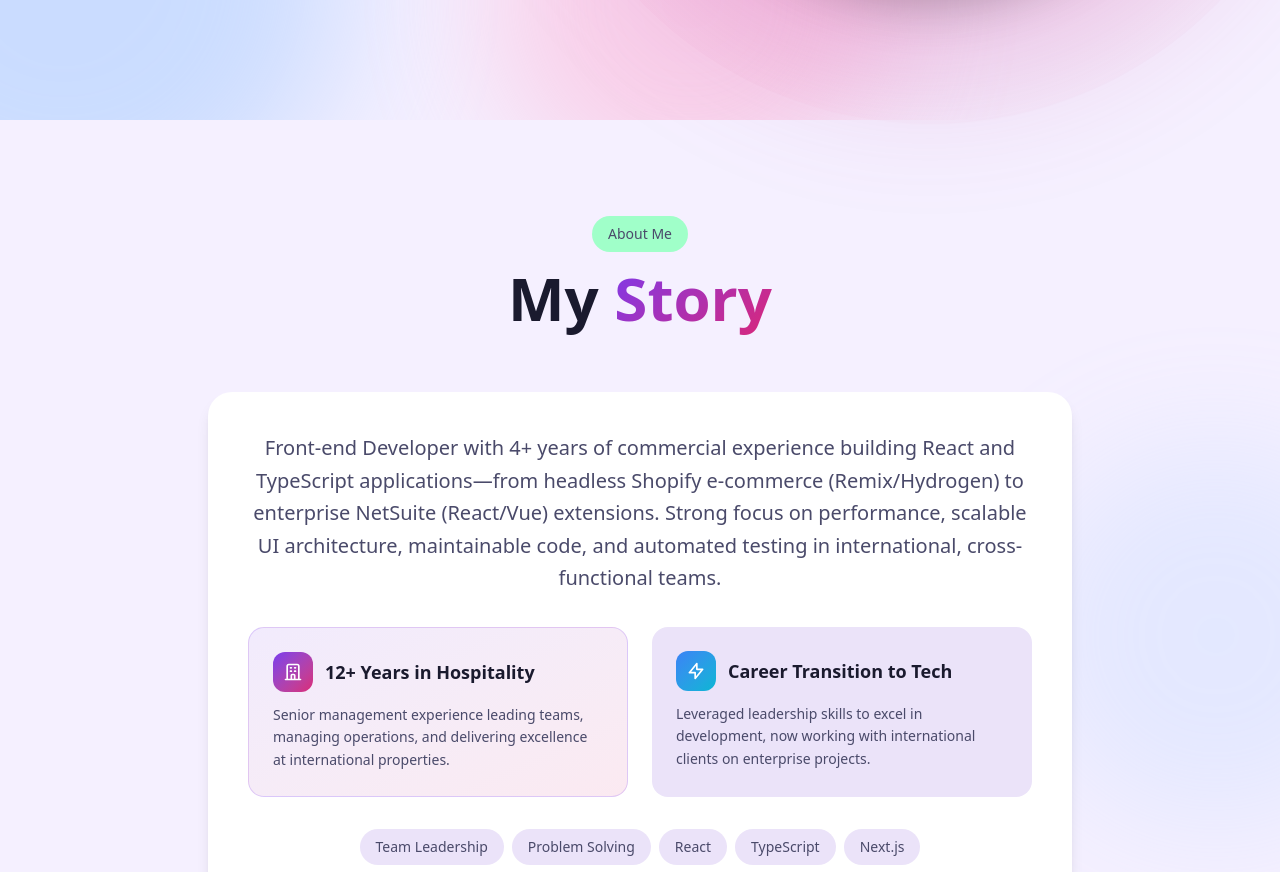
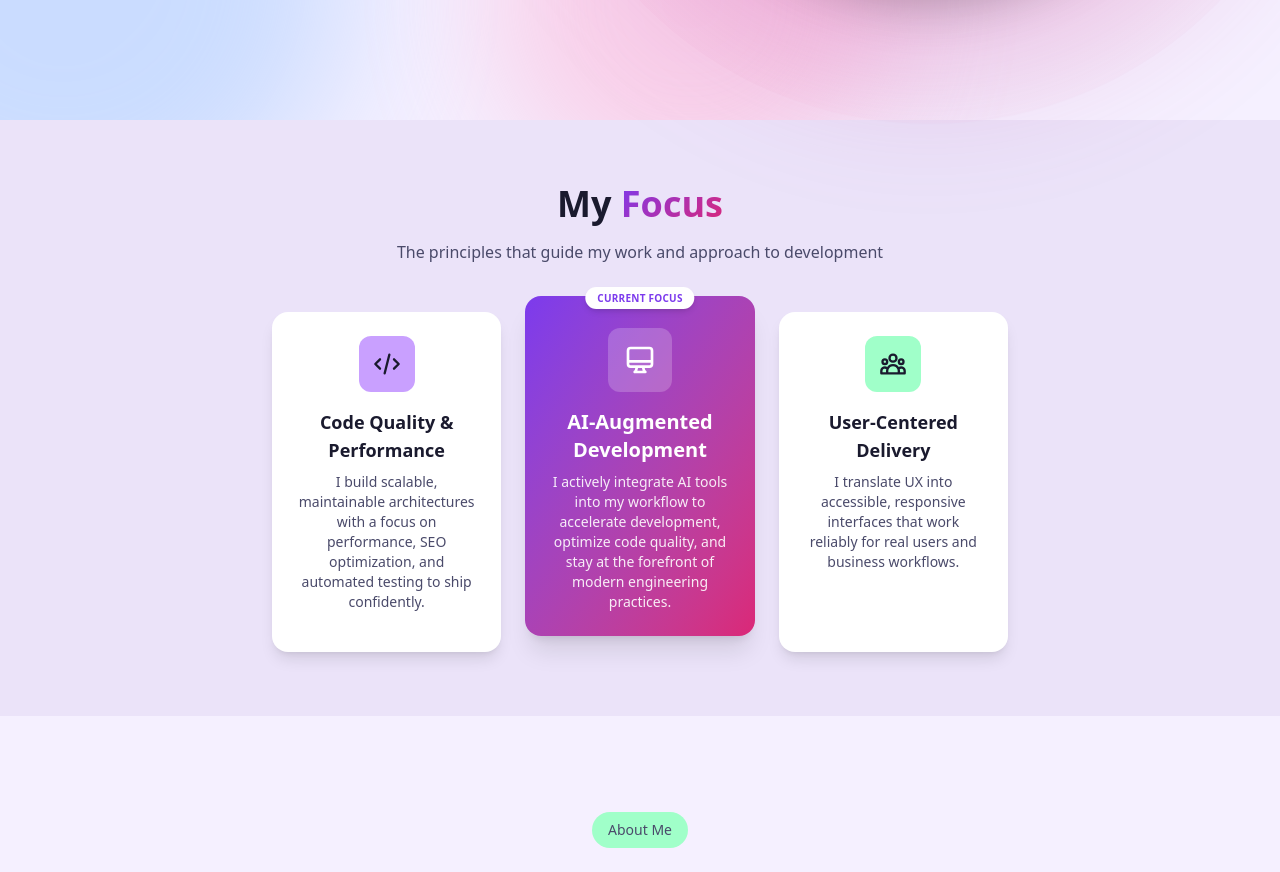
Before and after one commit to PaulinaMurzanska/Paulina-portfolio-2026, a Next.js app: page / in a window 1280 px wide. Shown: the part 680-1552 px from the top of the page. Built offline with nearby package versions, Linux system fonts and the light colour scheme.

Commit message:
add focus section to main page

```diff
--- a/src/app/about/page.tsx
+++ b/src/app/about/page.tsx
@@ -3,7 +3,7 @@
 import { motion } from "framer-motion";
 import Link from "next/link";
 import aboutData from "@/data/data.json";
-import { Navigation, FunFacts } from "@/components";
+import { Navigation, FunFacts, MyFocus } from "@/components";
 
 const about = aboutData.about;
 
@@ -101,86 +101,7 @@ export default function AboutPage() {
           </div>
         </section>
 
-        {/* My Focus - RIGHT AFTER CAREER TRANSITION */}
-        <section className="py-16 bg-[var(--bg-secondary)]">
-          <div className="max-w-4xl mx-auto px-6 md:px-12 lg:px-20">
-            <motion.div
-              className="text-center mb-12"
-              initial={{ opacity: 0, y: 30 }}
-              whileInView={{ opacity: 1, y: 0 }}
-              viewport={{ once: true }}
-            >
-              <h2 className="text-3xl md:text-4xl font-bold">
-                My <span className="gradient-text">Focus</span>
-              </h2>
-              <p className="text-[var(--text-secondary)] mt-4 max-w-2xl mx-auto">
-                The principles that guide my work and approach to development
-              </p>
-            </motion.div>
-
-            <div className="grid md:grid-cols-3 gap-6 items-stretch">
-              {/* Code Quality & Performance */}
-              <motion.div
-                className="bg-white rounded-2xl p-6 shadow-lg text-center"
-                initial={{ opacity: 0, y: 30 }}
-                whileInView={{ opacity: 1, y: 0 }}
-                viewport={{ once: true }}
-                transition={{ delay: 0 }}
-                whileHover={{ y: -5 }}
-              >
-                <div className="w-14 h-14 rounded-xl mx-auto mb-4 flex items-center justify-center bg-[var(--accent-1)]">
-                  <svg className="w-7 h-7 text-[var(--text-primary)]" fill="none" viewBox="0 0 24 24" stroke="currentColor">
-                    <path strokeLinecap="round" strokeLinejoin="round" strokeWidth={2} d="M10 20l4-16m4 4l4 4-4 4M6 16l-4-4 4-4" />
-                  </svg>
-                </div>
-                <h3 className="text-lg font-bold mb-2">{about.values[0]?.title}</h3>
-                <p className="text-[var(--text-secondary)] text-sm">{about.values[0]?.description}</p>
-              </motion.div>
-
-              {/* AI-Augmented Development - EMPHASIZED CENTER */}
-              <motion.div
-                className="bg-gradient-to-br from-[#7c3aed] to-[#db2777] rounded-2xl p-6 pt-8 shadow-xl text-center md:-mt-4 md:mb-4 relative overflow-visible"
-                initial={{ opacity: 0, y: 30, scale: 0.95 }}
-                whileInView={{ opacity: 1, y: 0, scale: 1 }}
-                viewport={{ once: true }}
-                transition={{ delay: 0.1 }}
-                whileHover={{ y: -8, scale: 1.02 }}
-              >
-                {/* Current Focus Badge */}
-                <div className="absolute -top-3 left-1/2 -translate-x-1/2 whitespace-nowrap">
-                  <span className="px-3 py-1 bg-white rounded-full text-[10px] font-bold text-[#7c3aed] shadow-md uppercase tracking-wide">
-                    Current Focus
-                  </span>
-                </div>
-                <div className="w-16 h-16 rounded-xl mx-auto mb-4 flex items-center justify-center bg-white/20">
-                  <svg className="w-8 h-8 text-white" fill="none" viewBox="0 0 24 24" stroke="currentColor">
-                    <path strokeLinecap="round" strokeLinejoin="round" strokeWidth={2} d="M9.75 17L9 20l-1 1h8l-1-1-.75-3M3 13h18M5 17h14a2 2 0 002-2V5a2 2 0 00-2-2H5a2 2 0 00-2 2v10a2 2 0 002 2z" />
-                  </svg>
-                </div>
-                <h3 className="text-xl font-bold mb-2 text-white">{about.values[1]?.title}</h3>
-                <p className="text-white/90 text-sm">{about.values[1]?.description}</p>
-              </motion.div>
-
-              {/* User-Centered Delivery */}
-              <motion.div
-                className="bg-white rounded-2xl p-6 shadow-lg text-center"
-                initial={{ opacity: 0, y: 30 }}
-                whileInView={{ opacity: 1, y: 0 }}
-                viewport={{ once: true }}
-                transition={{ delay: 0.2 }}
-                whileHover={{ y: -5 }}
-              >
-                <div className="w-14 h-14 rounded-xl mx-auto mb-4 flex items-center justify-center bg-[var(--accent-4)]">
-                  <svg className="w-7 h-7 text-[var(--text-primary)]" fill="none" viewBox="0 0 24 24" stroke="currentColor">
-                    <path strokeLinecap="round" strokeLinejoin="round" strokeWidth={2} d="M17 20h5v-2a3 3 0 00-5.356-1.857M17 20H7m10 0v-2c0-.656-.126-1.283-.356-1.857M7 20H2v-2a3 3 0 015.356-1.857M7 20v-2c0-.656.126-1.283.356-1.857m0 0a5.002 5.002 0 019.288 0M15 7a3 3 0 11-6 0 3 3 0 016 0zm6 3a2 2 0 11-4 0 2 2 0 014 0zM7 10a2 2 0 11-4 0 2 2 0 014 0z" />
-                  </svg>
-                </div>
-                <h3 className="text-lg font-bold mb-2">{about.values[2]?.title}</h3>
-                <p className="text-[var(--text-secondary)] text-sm">{about.values[2]?.description}</p>
-              </motion.div>
-            </div>
-          </div>
-        </section>
+        <MyFocus />
 
         {/* Previous Career - Hotel Industry */}
         <section className="py-16 bg-[var(--bg-secondary)]">
--- a/src/app/page.tsx
+++ b/src/app/page.tsx
@@ -1,4 +1,4 @@
-import { Navigation, Hero, About, Timeline, Skills, Projects, Contact } from "@/components";
+import { Navigation, Hero, About, Timeline, Skills, Projects, Contact, MyFocus } from "@/components";
 
 export default function Home() {
   return (
@@ -6,6 +6,7 @@ export default function Home() {
       <Navigation />
       <main>
         <Hero />
+        <MyFocus />
         <About />
         <Timeline />
         <Skills />
--- /dev/null
+++ b/src/components/MyFocus.tsx
@@ -0,0 +1,89 @@
+"use client";
+
+import { motion } from "framer-motion";
+import aboutData from "@/data/data.json";
+
+const about = aboutData.about;
+
+export function MyFocus() {
+  return (
+    <section className="py-16 bg-[var(--bg-secondary)]">
+      <div className="max-w-4xl mx-auto px-6 md:px-12 lg:px-20">
+        <motion.div
+          className="text-center mb-12"
+          initial={{ opacity: 0, y: 30 }}
+          whileInView={{ opacity: 1, y: 0 }}
+          viewport={{ once: true }}
+        >
+          <h2 className="text-3xl md:text-4xl font-bold">
+            My <span className="gradient-text">Focus</span>
+          </h2>
+          <p className="text-[var(--text-secondary)] mt-4 max-w-2xl mx-auto">
+            The principles that guide my work and approach to development
+          </p>
+        </motion.div>
+
+        <div className="grid md:grid-cols-3 gap-6 items-stretch">
+          {/* Code Quality & Performance */}
+          <motion.div
+            className="bg-white rounded-2xl p-6 shadow-lg text-center"
+            initial={{ opacity: 0, y: 30 }}
+            whileInView={{ opacity: 1, y: 0 }}
+            viewport={{ once: true }}
+            transition={{ delay: 0 }}
+            whileHover={{ y: -5 }}
+          >
+            <div className="w-14 h-14 rounded-xl mx-auto mb-4 flex items-center justify-center bg-[var(--accent-1)]">
+              <svg className="w-7 h-7 text-[var(--text-primary)]" fill="none" viewBox="0 0 24 24" stroke="currentColor">
+                <path strokeLinecap="round" strokeLinejoin="round" strokeWidth={2} d="M10 20l4-16m4 4l4 4-4 4M6 16l-4-4 4-4" />
+              </svg>
+            </div>
+            <h3 className="text-lg font-bold mb-2">{about.values[0]?.title}</h3>
+            <p className="text-[var(--text-secondary)] text-sm">{about.values[0]?.description}</p>
+          </motion.div>
+
+          {/* AI-Augmented Development - EMPHASIZED CENTER */}
+          <motion.div
+            className="bg-gradient-to-br from-[#7c3aed] to-[#db2777] rounded-2xl p-6 pt-8 shadow-xl text-center md:-mt-4 md:mb-4 relative overflow-visible"
+            initial={{ opacity: 0, y: 30, scale: 0.95 }}
+            whileInView={{ opacity: 1, y: 0, scale: 1 }}
+            viewport={{ once: true }}
+            transition={{ delay: 0.1 }}
+            whileHover={{ y: -8, scale: 1.02 }}
+          >
+            <div className="absolute -top-3 left-1/2 -translate-x-1/2 whitespace-nowrap">
+              <span className="px-3 py-1 bg-white rounded-full text-[10px] font-bold text-[#7c3aed] shadow-md uppercase tracking-wide">
+                Current Focus
+              </span>
+            </div>
+            <div className="w-16 h-16 rounded-xl mx-auto mb-4 flex items-center justify-center bg-white/20">
+              <svg className="w-8 h-8 text-white" fill="none" viewBox="0 0 24 24" stroke="currentColor">
+                <path strokeLinecap="round" strokeLinejoin="round" strokeWidth={2} d="M9.75 17L9 20l-1 1h8l-1-1-.75-3M3 13h18M5 17h14a2 2 0 002-2V5a2 2 0 00-2-2H5a2 2 0 00-2 2v10a2 2 0 002 2z" />
+              </svg>
+            </div>
+            <h3 className="text-xl font-bold mb-2 text-white">{about.values[1]?.title}</h3>
+            <p className="text-white/90 text-sm">{about.values[1]?.description}</p>
+          </motion.div>
+
+          {/* User-Centered Delivery */}
+          <motion.div
+            className="bg-white rounded-2xl p-6 shadow-lg text-center"
+            initial={{ opacity: 0, y: 30 }}
+            whileInView={{ opacity: 1, y: 0 }}
+            viewport={{ once: true }}
+            transition={{ delay: 0.2 }}
+            whileHover={{ y: -5 }}
+          >
+            <div className="w-14 h-14 rounded-xl mx-auto mb-4 flex items-center justify-center bg-[var(--accent-4)]">
+              <svg className="w-7 h-7 text-[var(--text-primary)]" fill="none" viewBox="0 0 24 24" stroke="currentColor">
+                <path strokeLinecap="round" strokeLinejoin="round" strokeWidth={2} d="M17 20h5v-2a3 3 0 00-5.356-1.857M17 20H7m10 0v-2c0-.656-.126-1.283-.356-1.857M7 20H2v-2a3 3 0 015.356-1.857M7 20v-2c0-.656.126-1.283.356-1.857m0 0a5.002 5.002 0 019.288 0M15 7a3 3 0 11-6 0 3 3 0 016 0zm6 3a2 2 0 11-4 0 2 2 0 014 0zM7 10a2 2 0 11-4 0 2 2 0 014 0z" />
+              </svg>
+            </div>
+            <h3 className="text-lg font-bold mb-2">{about.values[2]?.title}</h3>
+            <p className="text-[var(--text-secondary)] text-sm">{about.values[2]?.description}</p>
+          </motion.div>
+        </div>
+      </div>
+    </section>
+  );
+}
--- a/src/components/Projects/index.tsx
+++ b/src/components/Projects/index.tsx
@@ -231,11 +231,15 @@ export function Projects() {
                         <motion.div
                           className="absolute inset-0 rounded-3xl pointer-events-none"
                           style={{
-                            border: "2px solid transparent",
-                            borderImage: hoveredId === project.id ? gradient : "none",
-                            borderImageSlice: 1,
+                            padding: "2px",
+                            background: gradient,
+                            WebkitMask: "linear-gradient(#fff 0 0) content-box, linear-gradient(#fff 0 0)",
+                            WebkitMaskComposite: "xor",
+                            maskComposite: "exclude",
                           }}
-                          animate={hoveredId === project.id ? { opacity: 1 } : { opacity: 0 }}
+                          initial={{ opacity: 0 }}
+                          animate={{ opacity: hoveredId === project.id ? 1 : 0 }}
+                          transition={{ duration: 0.3 }}
                         />
                       </motion.div>
                     </Link>
--- a/src/components/index.ts
+++ b/src/components/index.ts
@@ -10,6 +10,7 @@ export { Skills } from "./Skills";
 export { Projects } from "./Projects";
 export { FunFacts } from "./FunFacts";
 export { Contact } from "./Contact";
+export { MyFocus } from "./MyFocus";
 
 // Types
 export type { ProjectItem } from "@/types";
```
